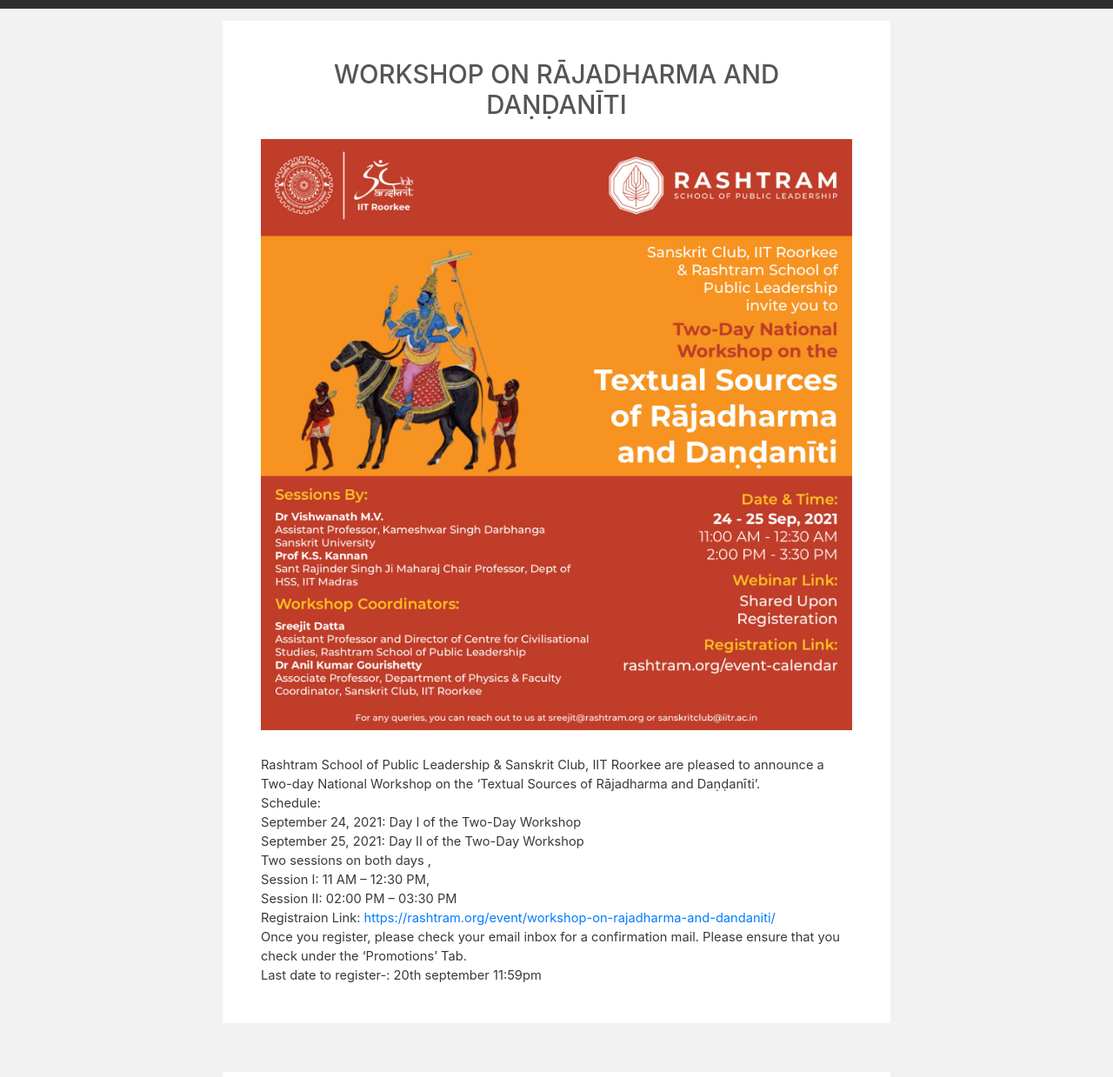
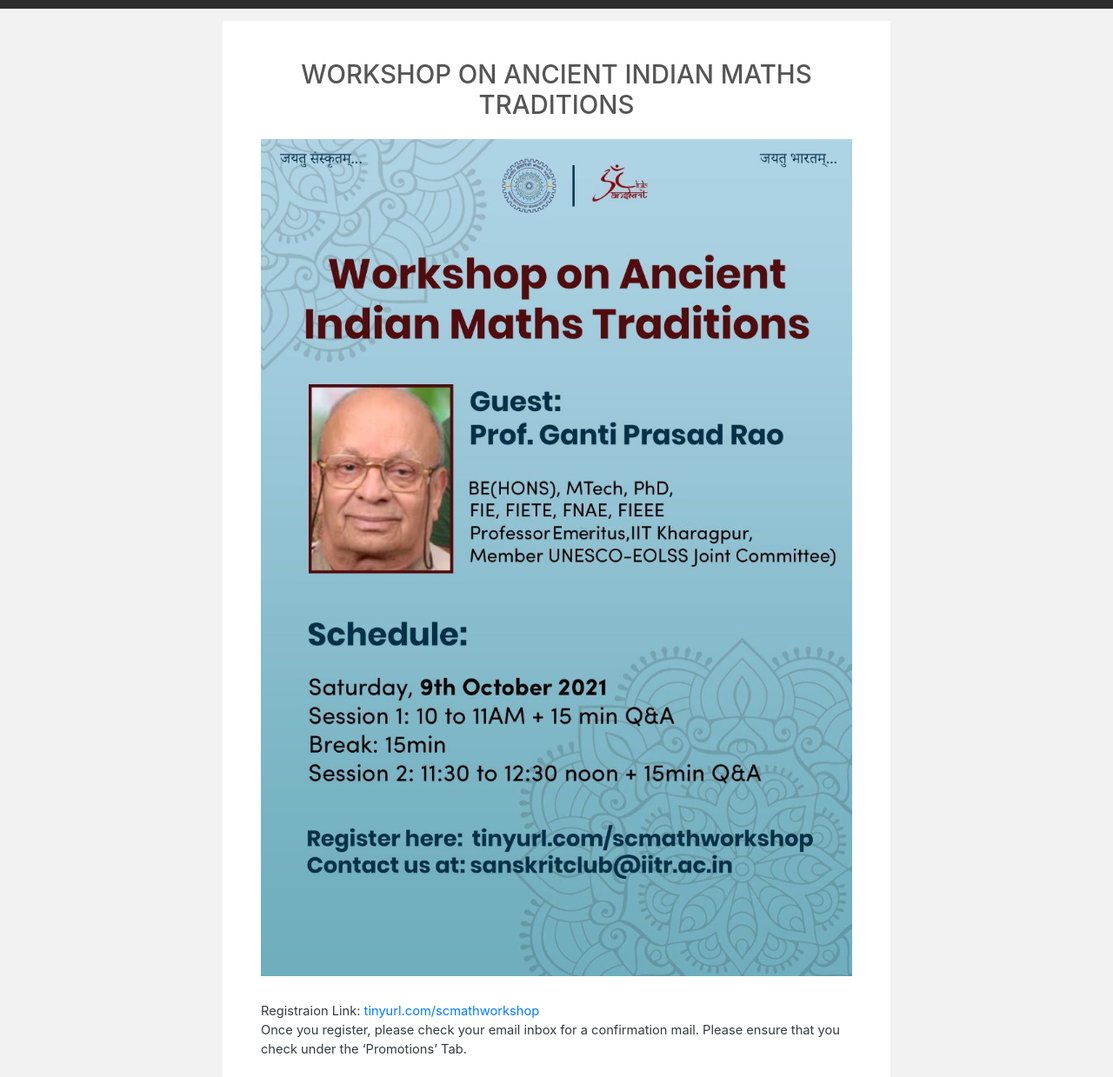
Before and after one commit to radheesh1/Sanskrit-Club, a plain HTML site: page events.html in a window 1280 px wide. Shown: the part 301-1540 px from the top of the page at 87% size. Drawn offline with Linux system fonts and the light colour scheme; grey boxes are pictures that could not be loaded.

Commit message:
written the url and made the changes

```diff
--- a/events.html
+++ b/events.html
@@ -127,6 +127,31 @@
         <a href="intern.html"><button style="width: max-content; margin: 1rem;">
 					<h1 style="font-family: 'Times New Roman', Times, serif;">Winter Internships</h1></button></a>
     </div> -->
+
+    <section id="workshop_ancient_indian_maths_tradition" class="wrapper style2">
+        <div class="inner" style="width: 60%;" id="richa">
+            <div>
+                <div class="box">
+                    <div class="content">
+                        <header class="align-center">
+                            <h2 id="gok">Workshop on Ancient Indian Maths Traditions</h2>
+                            <br>
+                        </header>
+                        <div class="image fit">
+                            <img src="img\Workshop on Ancient Indian Maths Traditions.jpeg">
+                        </div>
+                        <p class="text-dark">
+                            Registraion Link:<a href=" tinyurl.com/scmathworkshop" target="_blank" class="text-primary"> tinyurl.com/scmathworkshop</a><br/>
+                            Once you register, please check your email inbox for a confirmation mail. Please ensure that you check under the ‘Promotions’ Tab.<br/>
+
+
+                        </p>
+                    </div>
+                </div>
+            </div>
+        </div>
+    </section>
+
     <section id="workshop_rajneeti_dandaniti" class="wrapper style2">
         <div class="inner" style="width: 60%;" id="richa">
             <div>
```
Also changed, not shown: img/Workshop on Ancient Indian Maths Traditions.jpeg (added).
